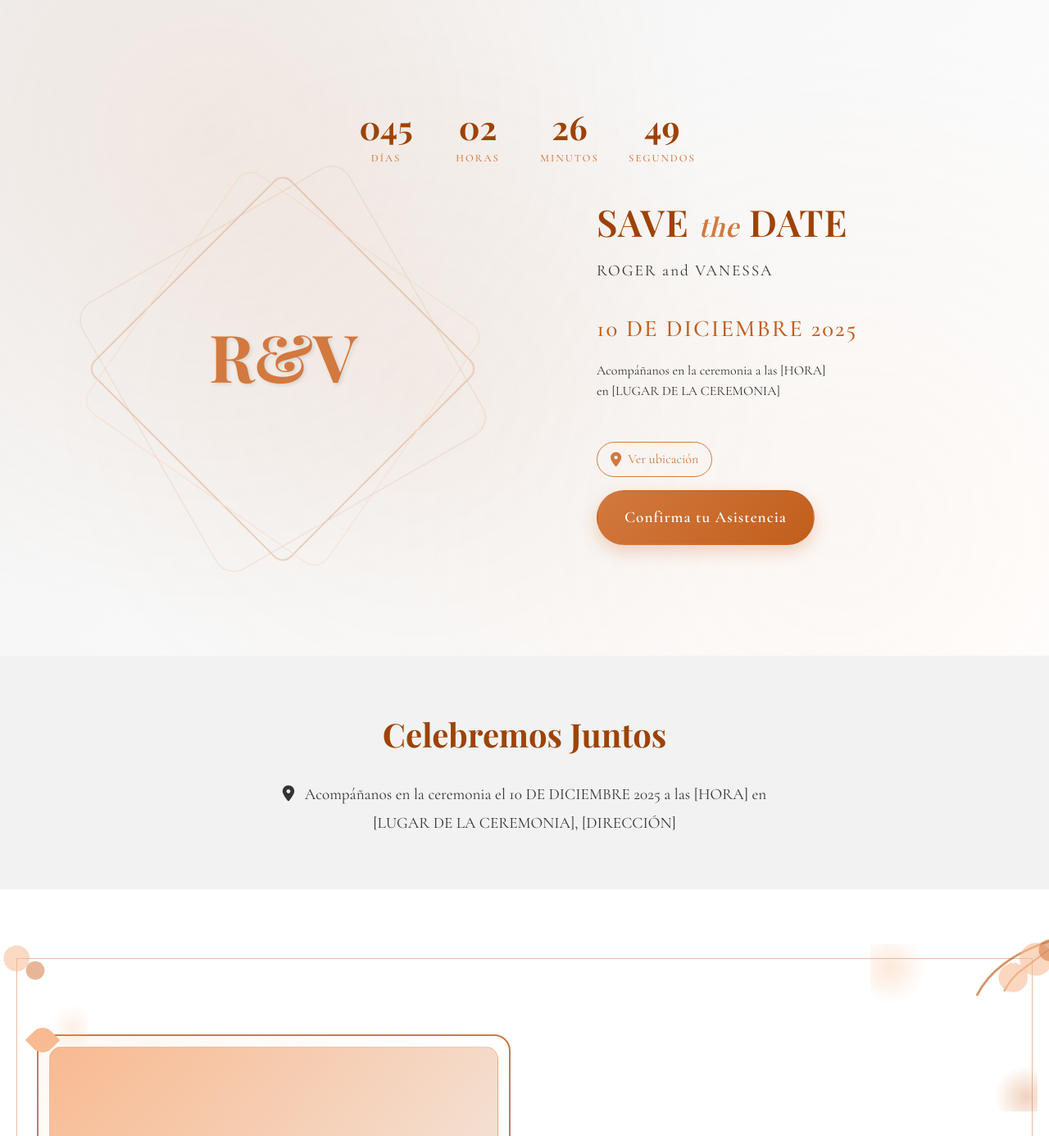
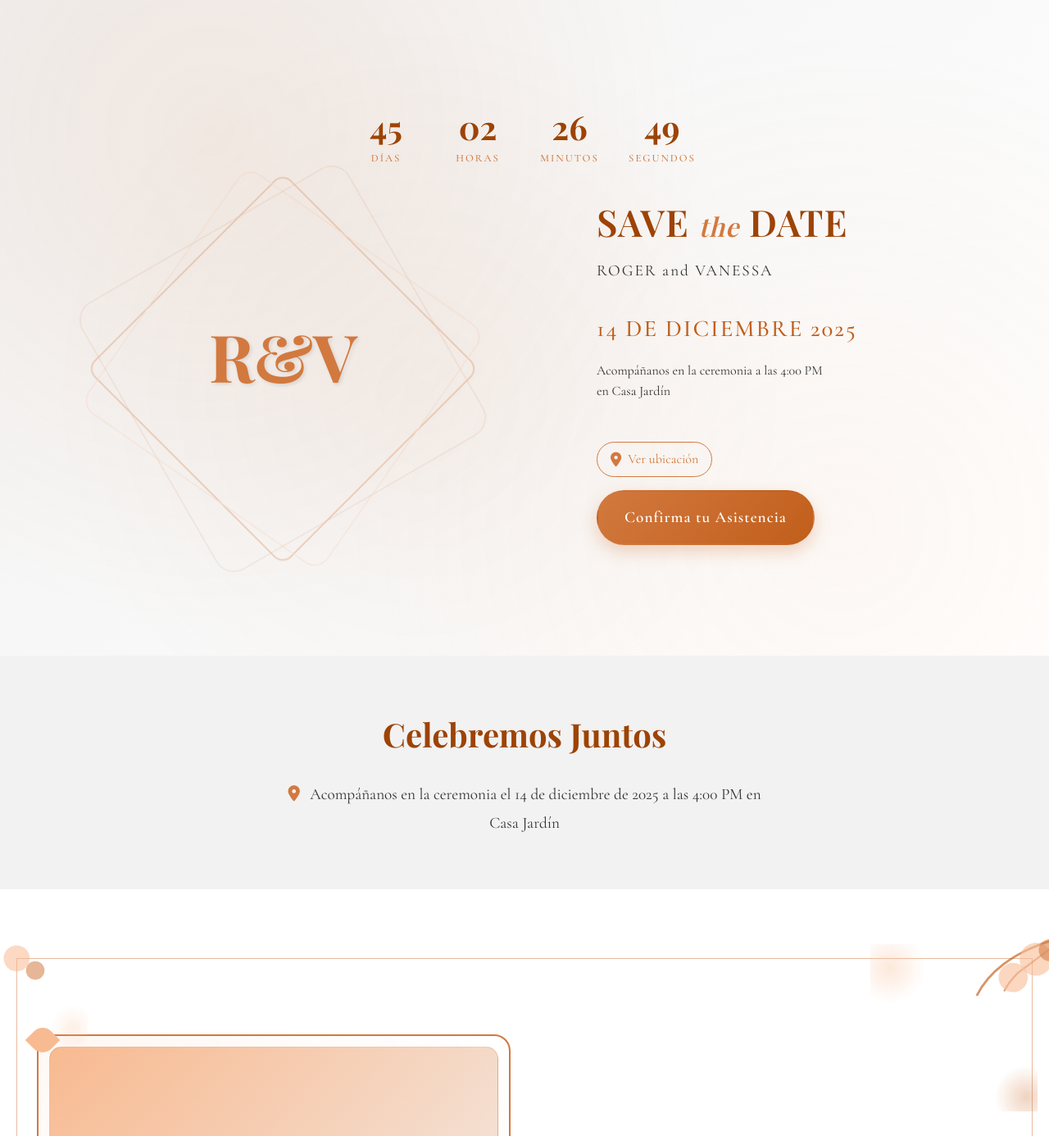
Before and after one commit to OV20408/Wed_Lan, a plain HTML site: page index.html in a window 1280 px wide. Shown: the top 1386 px of the page at 82% size. Drawn offline with nearby package versions, Linux system fonts and the light colour scheme.

Commit message:
direccion agregada en maps enlace

```diff
--- a/index.html
+++ b/index.html
@@ -48,12 +48,12 @@
                             SAVE <span class="script">the</span> DATE
                         </div>
                         <div class="couple-names">ROGER and VANESSA</div>
-                        <div class="date">10 DE DICIEMBRE 2025</div>
+                        <div class="date">14 DE DICIEMBRE 2025</div>
                         <div class="event-details-mini">
-                            Acompáñanos en la ceremonia a las [HORA]<br>
-                            en [LUGAR DE LA CEREMONIA]
+                            Acompáñanos en la ceremonia a las 4:00 PM<br>
+                            en Casa Jardín
                         </div>
-                        <a href="#" class="location-icon">
+                        <a href="https://maps.app.goo.gl/nNrRcRFqqEEB5HAx5?g_st=aw" class="location-icon" target="_blank">
                             <i class="fas fa-map-marker-alt"></i>
                             Ver ubicación
                         </a>
@@ -75,8 +75,8 @@
             <div class="info-content">
                 <h2>Celebremos Juntos</h2>
                 <p class="event-details">
-                    <i class="fas fa-map-marker-alt" style="color: var(--dorado); margin-right: 0.5rem;"></i>
-                    Acompáñanos en la ceremonia el 10 DE DICIEMBRE 2025 a las [HORA] en [LUGAR DE LA CEREMONIA], [DIRECCIÓN]
+                    <i class="fas fa-map-marker-alt" style="color: var(--durazno); margin-right: 0.5rem;"></i>
+                    Acompáñanos en la ceremonia el 14 de diciembre de 2025 a las 4:00 PM en Casa Jardín
                 </p>
             </div>
         </div>
--- a/script.js
+++ b/script.js
@@ -12,7 +12,7 @@ function updateCountdown() {
     const minutes = Math.floor((timeLeft % (1000 * 60 * 60)) / (1000 * 60));
     const seconds = Math.floor((timeLeft % (1000 * 60)) / 1000);
 
-    document.getElementById('days').textContent = days.toString().padStart(3, '0');
+    document.getElementById('days').textContent = days.toString().padStart(2, '0');
     document.getElementById('hours').textContent = hours.toString().padStart(2, '0');
     document.getElementById('minutes').textContent = minutes.toString().padStart(2, '0');
     document.getElementById('seconds').textContent = seconds.toString().padStart(2, '0');
```
